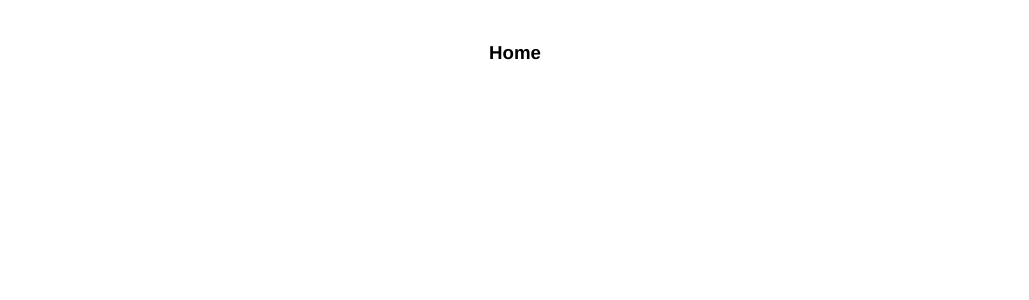
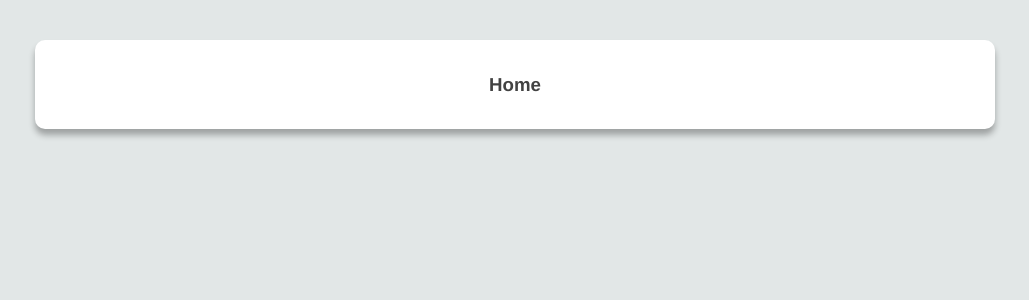
Before and after one commit to afshinsgit/chitchat-app, a Vue app: page / in a window 1280 px wide. Shown: the top 300 px of the page, without its empty margins (125-1154 px from the left). Built offline with nearby package versions, Linux system fonts and the light colour scheme.

Commit message:
add global css

```diff
--- /dev/null
+++ b/src/assets/main.css
@@ -0,0 +1,12 @@
+body {
+  background: rgb(226, 231, 231);
+  color: rgb(66, 66, 66);
+}
+.container {
+  width: 80%;
+  max-width: 960px;
+  margin: 40px auto;
+  border-radius: 10px;
+  box-shadow: 0px 6px 6px rgba(0, 0, 0, 0.3);
+  background: rgb(255, 255, 255);
+}
--- a/src/main.ts
+++ b/src/main.ts
@@ -1,5 +1,6 @@
 import { createApp } from 'vue'
 import App from './App.vue'
 import router from './router'
+import './assets/main.css'
 
 createApp(App).use(router).mount('#app')
```
